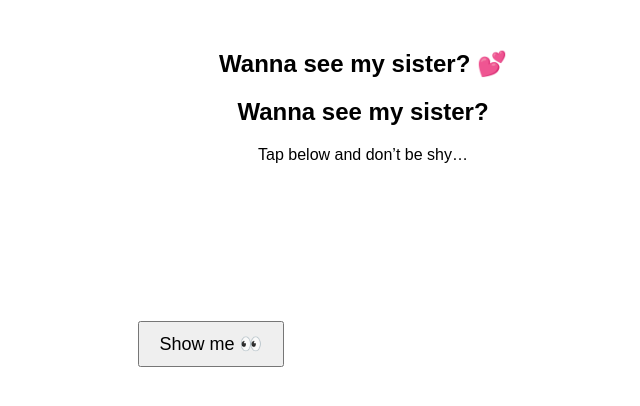
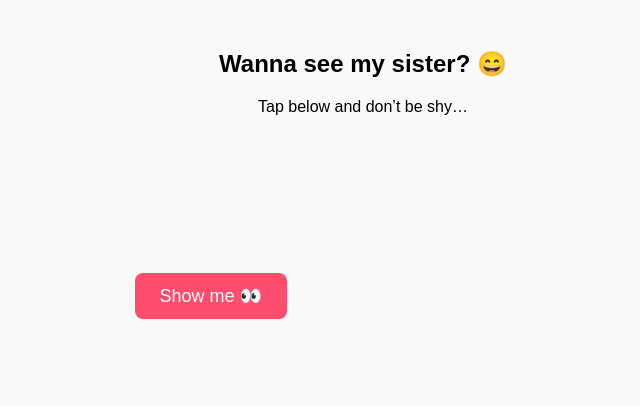
Before and after one commit to ShivaBagri/My-Girl, a plain HTML site: page index.html in a window 1280 px wide. Shown: the whole page, without its empty margins (277-917 px from the left). Drawn offline with Linux system fonts and the light colour scheme.

Commit message:
Update index.html

```diff
--- a/index.html
+++ b/index.html
@@ -1,17 +1,36 @@
 <!DOCTYPE html>
 <html>
 <head>
-  <title>Wanna see my sister? 💕</title>
+  <title>Wanna see my sister? 😊</title>
   <style>
-    body { text-align: center; font-family: Arial; margin-top: 50px; }
-    button { padding: 10px 20px; font-size: 18px; }
-    video { margin-top: 20px; width: 300px; border-radius: 10px; }
+    body {
+      text-align: center;
+      font-family: Arial;
+      margin-top: 50px;
+      background-color: #f9f9f9;
+    }
+    button {
+      padding: 12px 25px;
+      font-size: 18px;
+      border: none;
+      border-radius: 8px;
+      background-color: #ff4d6d;
+      color: white;
+      cursor: pointer;
+    }
+    button:hover {
+      background-color: #e63950;
+    }
+    video {
+      margin-top: 20px;
+      width: 300px;
+      border-radius: 12px;
+    }
   </style>
 </head>
 <body>
 
-<h2>Wanna see my sister? 💕</h2>
-<h2>Wanna see my sister?  </h2>
+<h2>Wanna see my sister? 😄</h2>
 <p>Tap below and don’t be shy…</p>
 
 <button onclick="startCamera()">Show me 👀</button>
```
